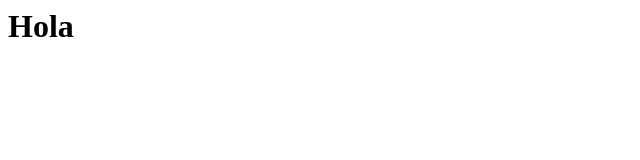
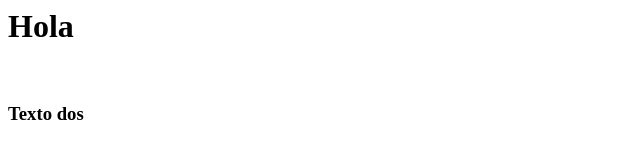
Before and after one commit to matiasdiaz10/cursogit, a plain HTML site: page index.html in a window 1280 px wide. Shown: the full height of the page, 0-640 px from the left. Drawn offline with Linux system fonts and the light colour scheme.

Commit message:
Modificando archivo HTML

```diff
--- a/index.html
+++ b/index.html
@@ -1 +1,3 @@
 <h1>Hola</h1>
+<br>
+<h3>Texto dos</h3>
```
